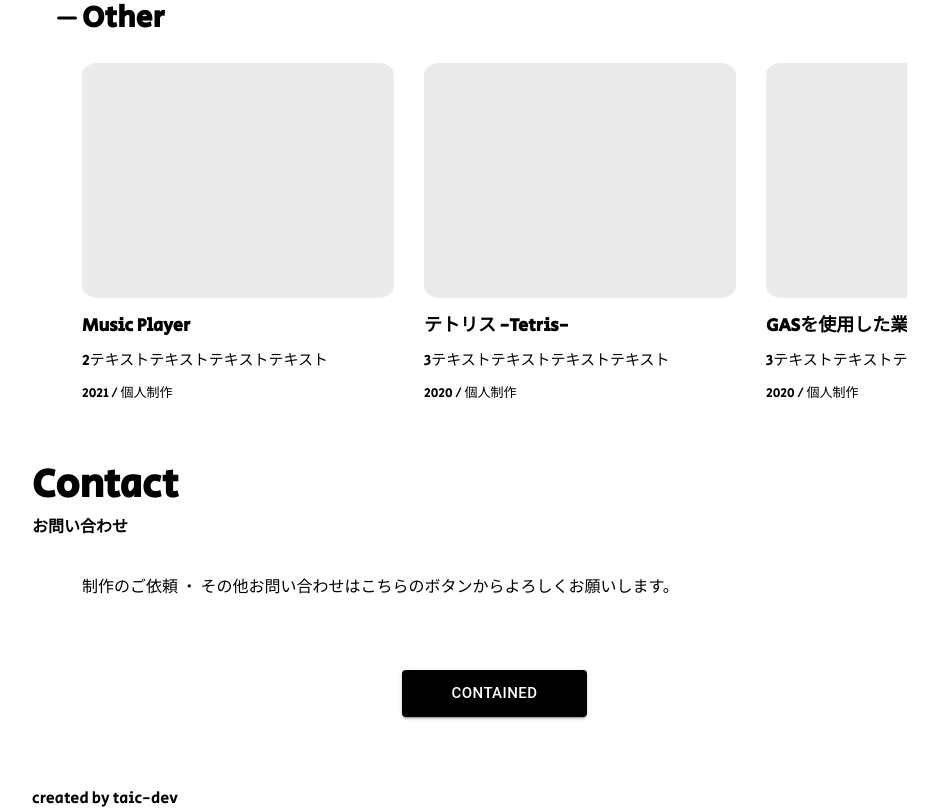
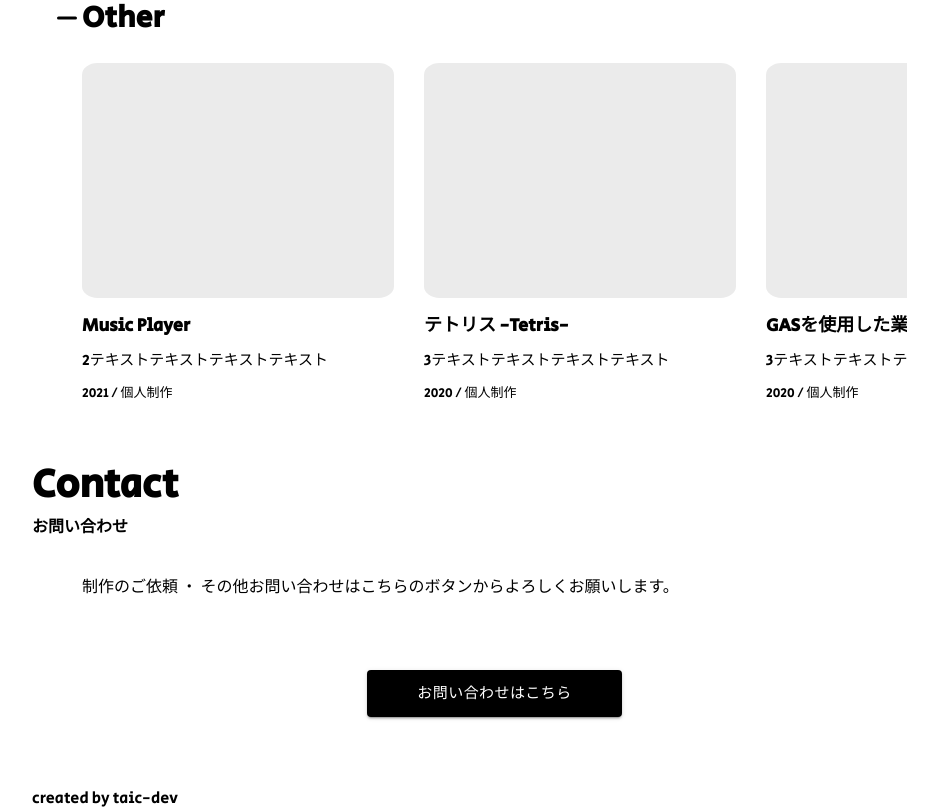
Before and after one commit to taic-dev/myPortfolio, a Gatsby site: page / in a window 1280 px wide. Shown: the part 7935-8746 px from the top of the page, without its empty margins (318-1256 px from the left). Built offline with nearby package versions, Linux system fonts and the light colour scheme; Gatsby itself is replaced by a stand-in of ours.

Commit message:
微修正

```diff
--- a/src/components/templates/contact.js
+++ b/src/components/templates/contact.js
@@ -15,7 +15,7 @@ const Contact = () => {
           その他お問い合わせはこちらのボタンからよろしくお願いします。
         </p>
         <div className="btn">
-          <Button variant="contained" href="https://forms.gle/B4Hvpu27CMznz9VQA" target="_blank">Contained</Button>
+          <Button variant="contained" href="https://forms.gle/B4Hvpu27CMznz9VQA" target="_blank">お問い合わせはこちら</Button>
         </div>
       </div>
     </section>
```
